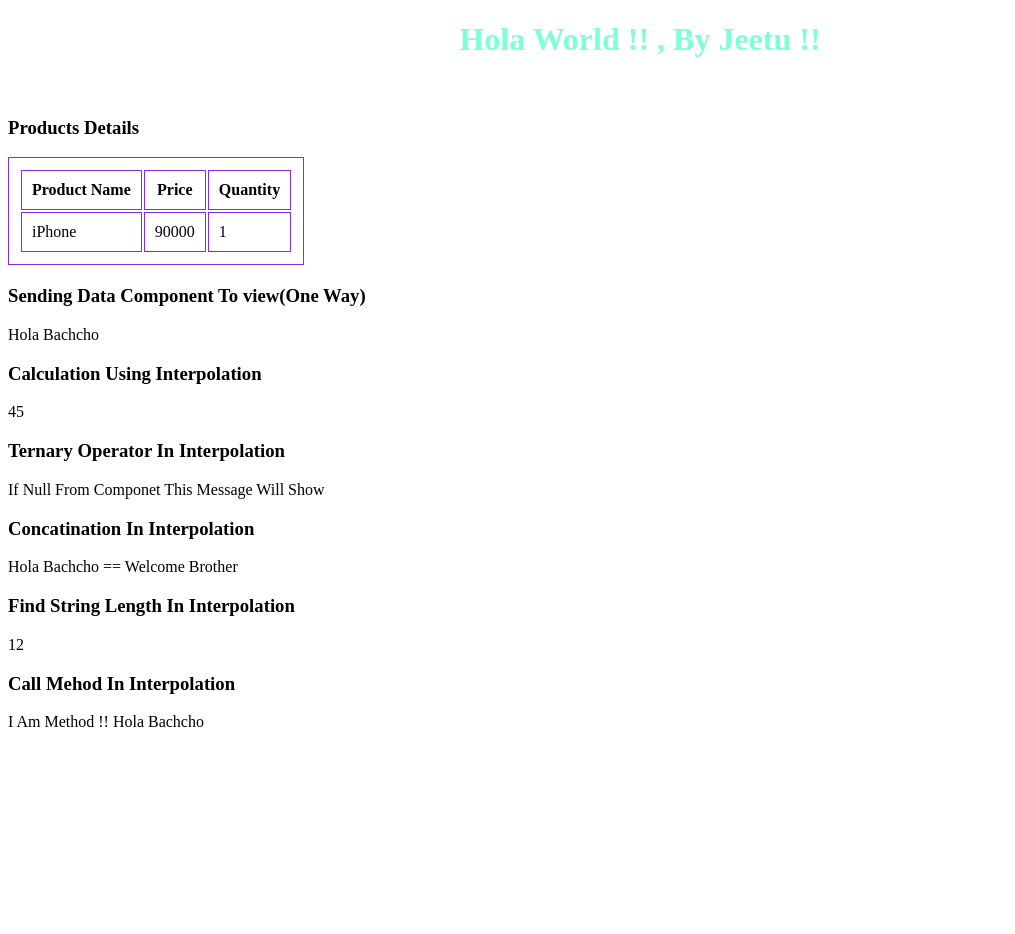
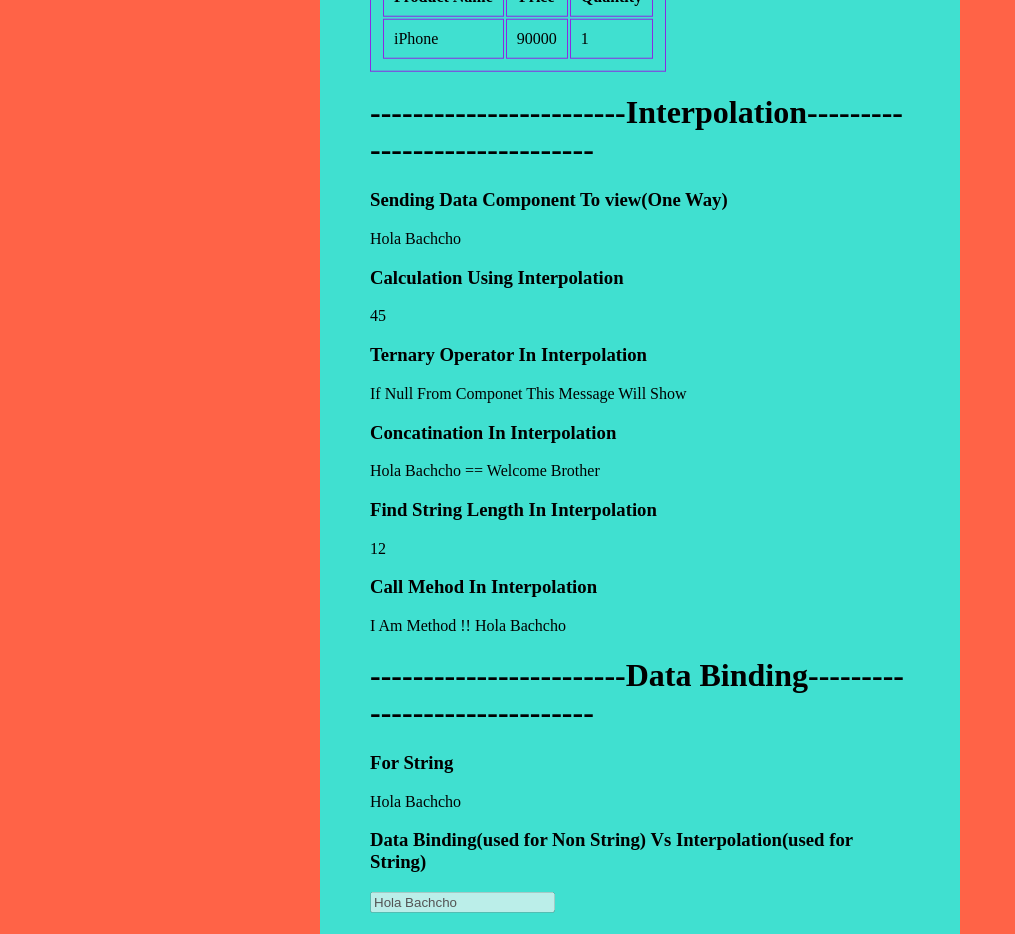
Before and after one commit to Me-Jitesh/AngularBasics, an Angular app: page / in a window 1280 px wide. Shown: the top 934 px of the page, without its empty margins (0-1015 px from the left). Before the commit the page ends 800 px from the top, so only its background shows below. Built offline with nearby package versions, Linux system fonts and the light colour scheme.

Commit message:
Angular Property Binding

```diff
--- a/src/app/product/product.component.html
+++ b/src/app/product/product.component.html
@@ -11,6 +11,10 @@
         <td>{{productQnt}}</td>
     </tr>
 </table>
+
+<!--        Interpolation       -->
+
+<h1>------------------------Interpolation------------------------------</h1>
 
 <h3>Sending Data Component To view(One Way)</h3>
 {{meInterpolation}}
@@ -35,3 +39,16 @@
 <h3>Call Mehod In Interpolation</h3>
 {{meMethod()}}
 <br>
+
+<!--        Data Binding         -->
+
+<h1>------------------------Data Binding------------------------------</h1>
+
+<h3>For String</h3>
+<p [innerHtml]='meInterpolation'> </p>
+
+<h3>Data Binding(used for Non String) Vs Interpolation(used for String)</h3>
+<input type="text" [value]='meInterpolation' [disabled]='isStatus' />
+
+<h3>Another Syntax</h3>
+<input type="text" bind-value='meInterpolation' bind-disabled='isStatus' />
--- a/src/app/product/product.component.ts
+++ b/src/app/product/product.component.ts
@@ -14,6 +14,8 @@ export class ProductComponent {
 
     ternary: String = ""
 
+    isStatus:boolean=true
+
     meMethod(): String {
         return "I Am Method !! " + this.meInterpolation
     }
--- a/src/index.html
+++ b/src/index.html
@@ -10,9 +10,12 @@
 </head>
 
 <body>
-  <app-root></app-root>
-  <div class="app-root"></div>
-  <div app-root></div>
+  <div class="parent">
+    <app-root>
+    </app-root>
+    <div class="app-root"></div>
+    <div app-root></div>
+  </div>
 </body>
 
 </html>
--- a/src/styles.css
+++ b/src/styles.css
@@ -1,9 +1,22 @@
 /* You can add global styles to this file, and also import other style files */
 
 /*  Applied Global   */
+
+body{
+    background-color: tomato;
+}
 
 table, th, td {
     border: 1px groove blueviolet;
     padding: 10px;
     margin-bottom: 20px;
 }
+
+.parent {
+    padding: 50px;
+    background-color: turquoise;
+    position: absolute;
+    top: 50%;
+    left: 50%;
+    transform: translate(-50%, -50%);
+}
```
